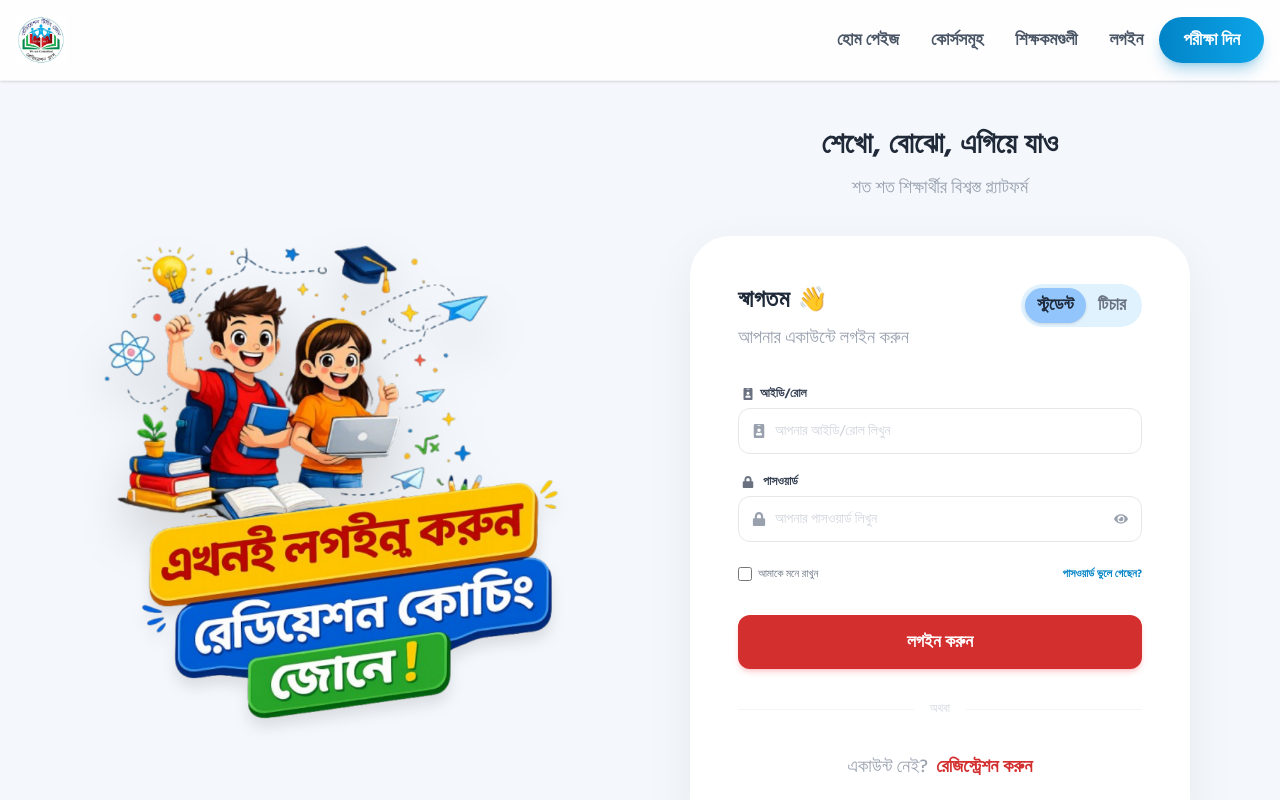
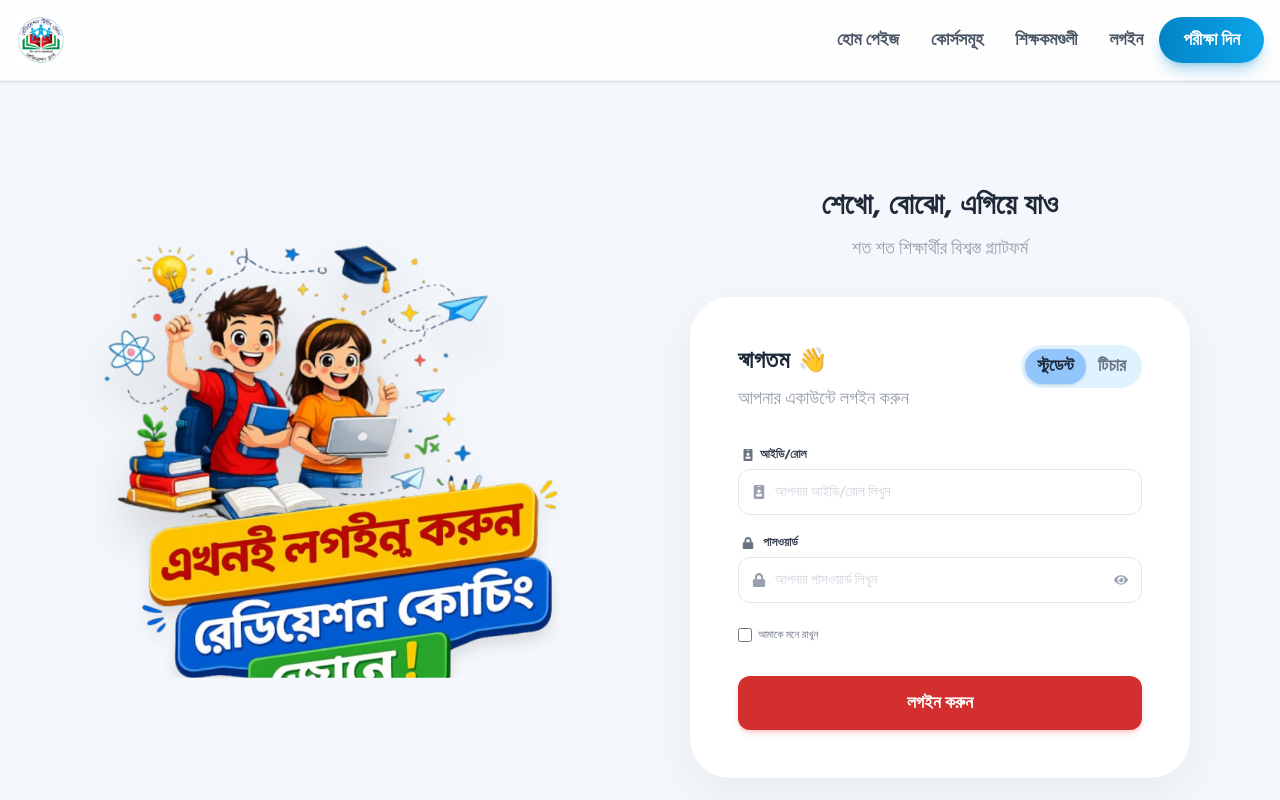
Before and after one commit to Supto71/Radiation-Coaching, a React (Vite) app in the folder frontend/: page /login in a window 1280 px wide. Shown: the top 800 px of the page. Built offline with nearby package versions, Linux system fonts and the light colour scheme.

Commit message:
Remove registration links and crop zone text

```diff
--- a/frontend/src/pages/Login.jsx
+++ b/frontend/src/pages/Login.jsx
@@ -59,6 +59,7 @@ const Login = () => {
           <img
             src="/login-text.png"
             alt="Login Text"
+            style={{ clipPath: 'inset(0px 0px 28% 0px)' }}
             className="w-[85%] sm:w-[65%] lg:w-[85%] max-w-lg object-contain drop-shadow-xl z-20 -mt-20 sm:-mt-28"
           />
         </div>
@@ -161,15 +162,12 @@ const Login = () => {
                 </div>
               </div>
 
-              {/* Remember Me & Forgot Password */}
+              {/* Remember Me */}
               <div className="flex items-center justify-between pt-1">
                 <label className="flex items-center gap-1.5 cursor-pointer group">
                   <input type="checkbox" className="w-3.5 h-3.5 rounded border-gray-300 text-primary focus:ring-primary cursor-pointer" />
                   <span className="text-[11px] font-medium text-gray-500 group-hover:text-gray-700 transition-colors">আমাকে মনে রাখুন</span>
                 </label>
-                <a href="#" className="text-[11px] font-bold text-primary hover:text-secondary transition-colors">
-                  পাসওয়ার্ড ভুলে গেছেন?
-                </a>
               </div>
 
               {/* Submit Button */}
@@ -182,20 +180,6 @@ const Login = () => {
                 </button>
               </div>
 
-              {/* Divider */}
-              <div className="relative flex items-center py-3">
-                <div className="flex-grow border-t border-gray-100"></div>
-                <span className="flex-shrink-0 mx-4 text-gray-300 text-xs font-medium">অথবা</span>
-                <div className="flex-grow border-t border-gray-100"></div>
-              </div>
-
-              {/* Register Link */}
-              <div className="text-center pb-2">
-                <p className="text-[11px] font-medium text-gray-400">
-                  একাউন্ট নেই? <Link to="/register" className="text-[#d32f2f] font-bold hover:underline ml-1">রেজিস্ট্রেশন করুন</Link>
-                </p>
-              </div>
-
             </form>
           </div>
         </div>
```
